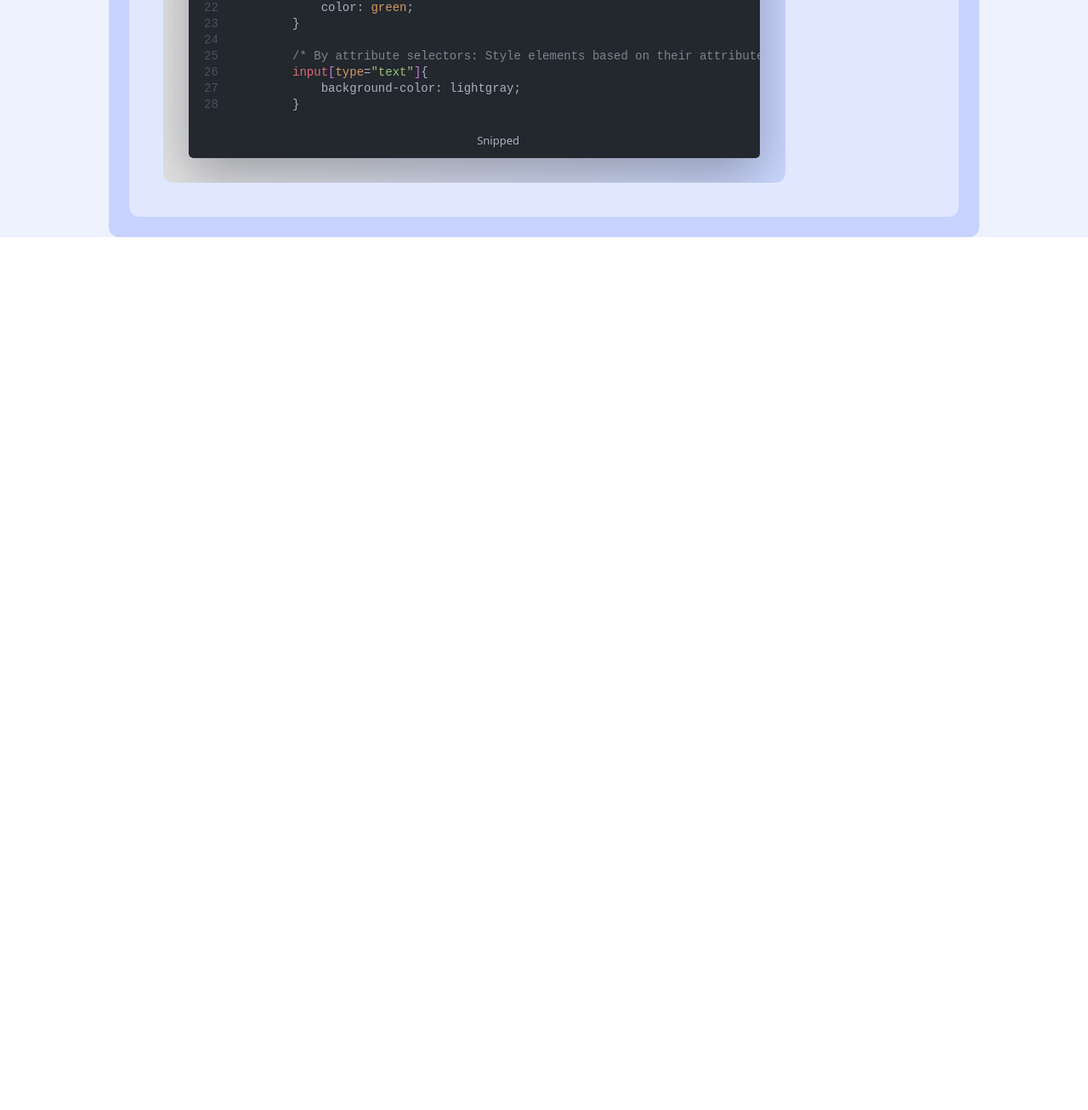
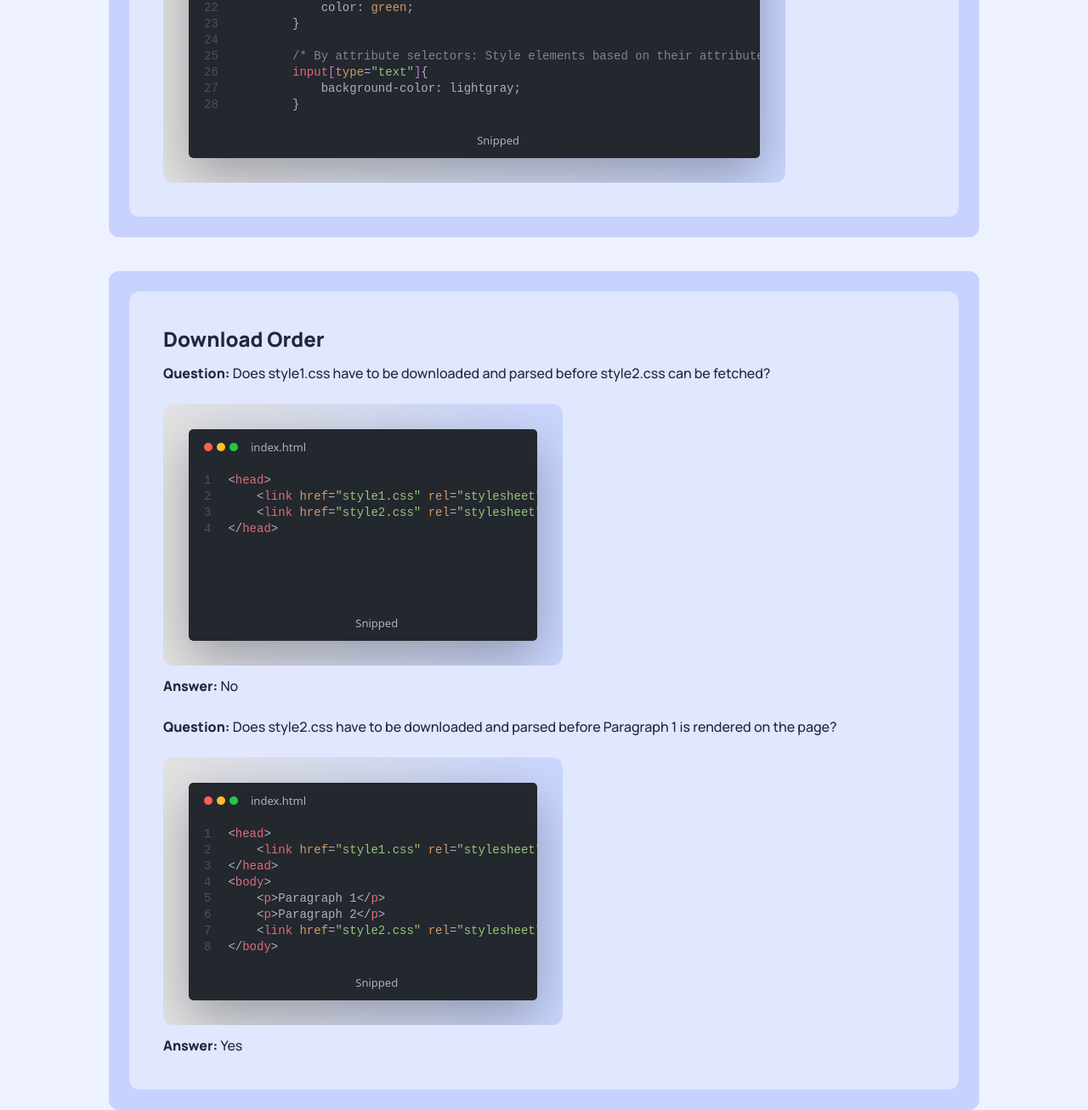
Before and after one commit to IftekarRahmanRuhit/FtontendQ, a plain HTML site: page index.html in a window 1280 px wide. Shown: the part 3156-4462 px from the top of the page at 85% size. Before the commit the page ends 3435 px from the top, so only its background shows below. Drawn offline with nearby package versions, Linux system fonts and the light colour scheme.

Commit message:
upadated

```diff
--- a/index.html
+++ b/index.html
@@ -173,6 +173,24 @@
             </div>
           </div>
 
+          <div class="mt-10 bg-indigo-200 p-6 rounded-xl">
+            <div class="bg-indigo-100 p-10 rounded-xl">
+              <p class="text-2xl font-extrabold mb-3">Download Order</p>
+              <p class="font-medium mb-2"><span class="font-extrabold">Question:</span> Does style1.css have to be downloaded and parsed before style2.css can be fetched?</p>
+              <div class=" mt-6">
+                <img class="rounded-xl" src="./images/download order-1.svg" alt="">
+                <p class="font-medium mt-3"><span class="font-extrabold">Answer:</span> No</p>
+              </div>
+
+              <p class="font-medium mt-6 mb-2"><span class="font-extrabold">Question:</span> Does style2.css have to be downloaded and parsed before Paragraph 1 is rendered on the page?</p>
+              <div class=" mt-6">
+                <img class="rounded-xl" src="./images/download order-2.svg" alt="">
+                <p class="font-medium mt-3"><span class="font-extrabold">Answer:</span> Yes</p>
+              </div>
+
+            </div>
+          </div>
+
 
 
 
```
Also changed, not shown: images/download order-1.svg (added), images/download order-2.svg (added).
